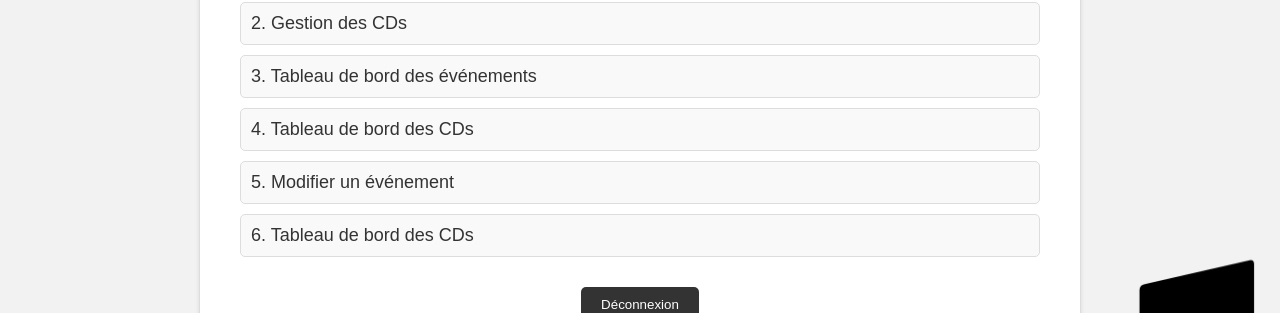
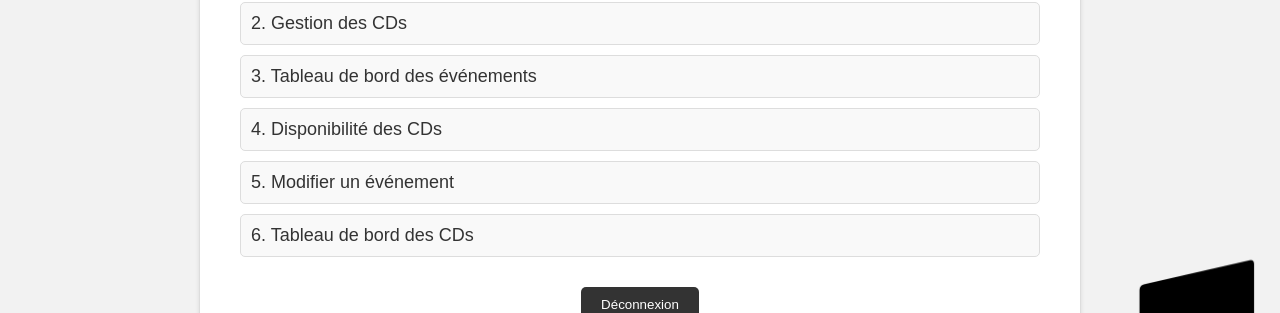
Before and after one commit to SamFadi-dev/B2-BDD-Project, a PHP site: page /index.php in a window 1280 px wide. Shown: the part 212-525 px from the top of the page. Run offline with PHP 8.4, Linux system fonts and the light colour scheme; the visitor is signed in with stand-in values (Sample User, id 1).

Commit message:
Fintions finales du projet

```diff
--- a/www/2.choix-cd/choix-cd.php
+++ b/www/2.choix-cd/choix-cd.php
@@ -136,7 +136,8 @@ session_start();
                 echo '<h2>Liste de chansons dans le CD:</h2>';
                 echo '<ul>';
                 foreach ($chansons as $chanson) {
-                    echo '<li>'. $chanson['TRACK_NUMBER']. '. ' . $chanson['TITLE'] . ' | ' .$chanson['ARTIST'] . ' | ' .$chanson['DURATION'] . ' | ' .$chanson['GENRE'] .'.</li>';
+                    echo '<li>'. $chanson['TRACK_NUMBER']. '. ' . $chanson['TITLE'] . ' | ' .$chanson['ARTIST'] . ' | ' .$chanson['DURATION'] .
+                         ' | ' .$chanson['GENRE'] .'.</li>';
                 }
 
                 echo '</ul>';
@@ -188,6 +189,7 @@ session_start();
 
                 echo '<div class="form-separator"></div>';
 
+
                 echo '<h2>Ajouter une chanson dans le CD</h2>';
                 $cd = $_POST['cds'];
 
@@ -214,6 +216,7 @@ session_start();
                 echo '</form>';
 
                 echo '<div class="form-separator"></div>';
+
 
                 echo '<h2>Supprimer une chanson</h2>';
                 $cd = $_POST['cds'];
--- a/www/3.dashboard-evenement/evenements.php
+++ b/www/3.dashboard-evenement/evenements.php
@@ -111,6 +111,7 @@ session_start();
                 </tr>
             </thead>
             <tbody>
+
             <?php
             // Requête SQL pour récupérer les données de la table EVENT
             $query = 'SELECT *,
--- a/www/4.dashboard-cd/cd.php
+++ b/www/4.dashboard-cd/cd.php
@@ -137,6 +137,7 @@ try {
     $stmt = $bdd->prepare($query);
     $stmt->execute();
 
+
     // Affichage du tableau avec les listes déroulantes
     echo '<form method="GET">';
     echo 'Trier par : ';
--- a/www/5.mod-evenement/modifier-event.php
+++ b/www/5.mod-evenement/modifier-event.php
@@ -223,6 +223,7 @@ try {
         if ($date >= strtotime($previousEvent["DATE"])) {
             $flag = 1;
         }
+
         $query = "SELECT * FROM EVENT WHERE MANAGER = :MANAGER AND DATE = :DATE AND ID <> :ID";
         $stmt = $bdd->prepare($query);
         $stmt->bindParam(":MANAGER", $MANAGER);
--- a/www/6.tab-cd/CDInfo.php
+++ b/www/6.tab-cd/CDInfo.php
@@ -107,6 +107,7 @@ session_start();
         $stmt->execute();
         $CDs = $stmt->fetchAll(PDO::FETCH_ASSOC);
 
+        //Affichage de la table
         echo '<table>';
         echo '<thead>';
         echo '<tr>';
--- a/www/index.php
+++ b/www/index.php
@@ -1,4 +1,6 @@
 <?php
+/* The code is a PHP script that creates a login system for the party management system. */
+
 session_start();
 ?>
 <!DOCTYPE html>
@@ -113,7 +115,7 @@ if (isset($_SESSION['login'])) {
             <li><a href="./1.mod-lieu/gestion-lieux.php" target="_blank">1. Gestion des localisations</a></li>
             <li><a href="./2.choix-cd/choix-cd.php" target="_blank">2. Gestion des CDs</a></li>
             <li><a href="./3.dashboard-evenement/evenements.php" target="_blank">3. Tableau de bord des événements</a></li>
-            <li><a href="./4.dashboard-cd/cd.php" target="_blank">4. Tableau de bord des CDs</a></li>
+            <li><a href="./4.dashboard-cd/cd.php" target="_blank">4. Disponibilité des CDs</a></li>
             <li><a href="./5.mod-evenement/modifier-event.php" target="_blank">5. Modifier un événement</a></li>
             <li><a href="./6.tab-cd/CDInfo.php" target="_blank">6. Tableau de bord des CDs</a></li>
         </ul>
```
